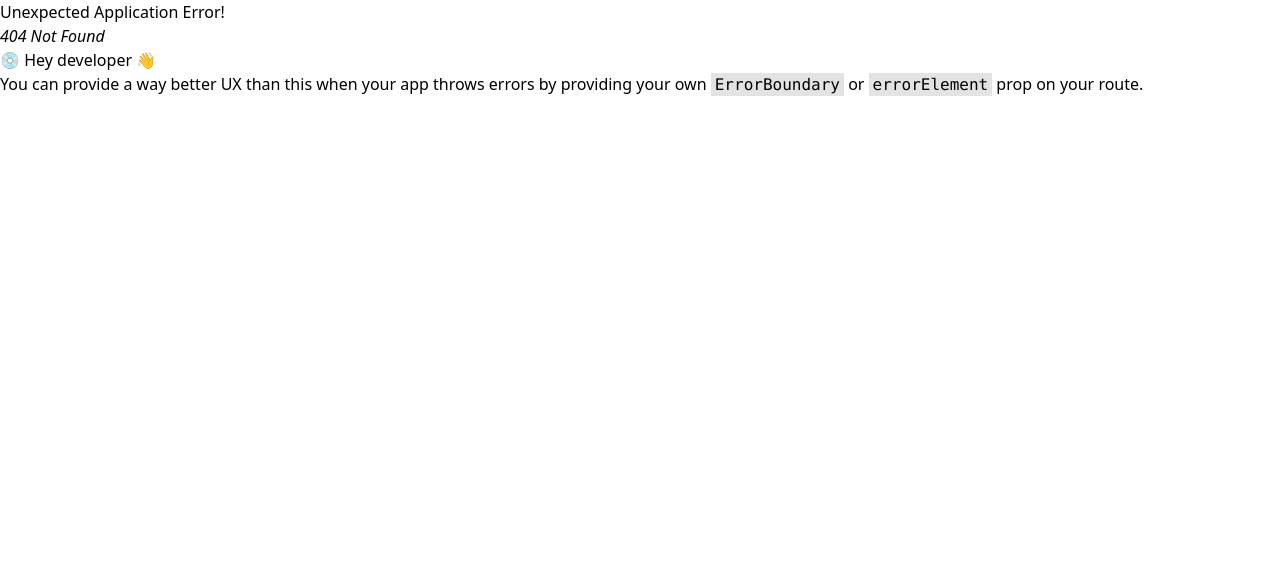
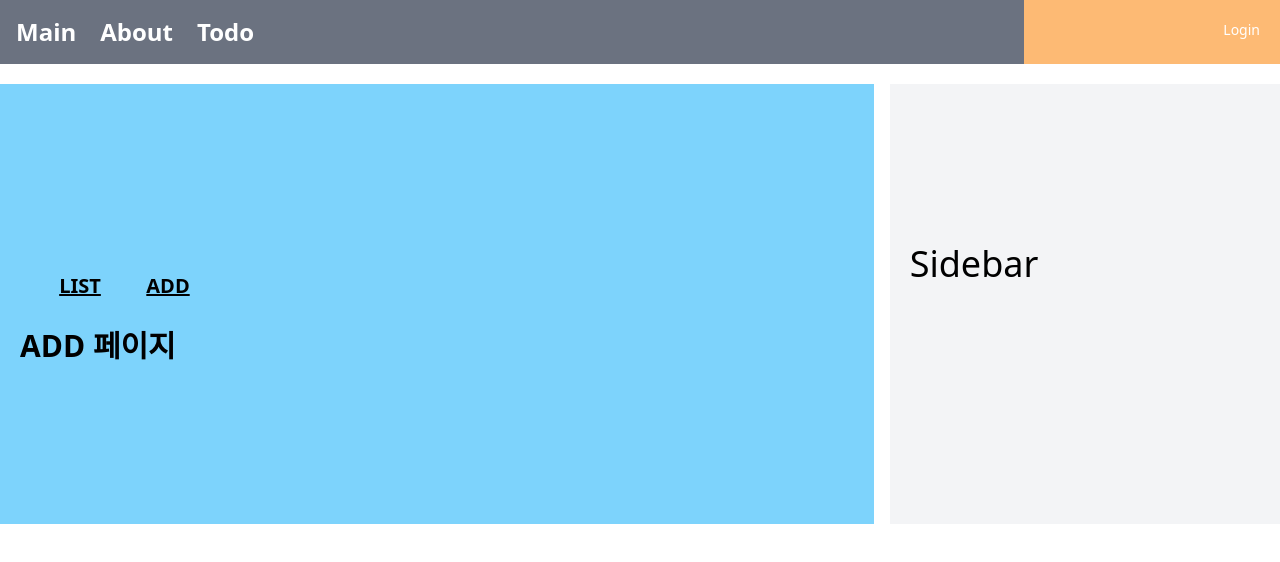
Before and after one commit to seedevk8s/mall, a React (Create React App) app: page /todo/add in a window 1280 px wide. Before the commit this address had no page. Shown: the top 562 px of the page. Built offline with nearby package versions, Linux system fonts and the light colour scheme.

Commit message:
useSearchParams 와 useNavigate 추가하기

```diff
--- /dev/null
+++ b/src/pages/todo/AddPage.js
@@ -0,0 +1,11 @@
+import React from "react";
+
+function AddPage(page) {
+    return (
+        <div className="text-3xl font-extrabold">
+            ADD 페이지
+        </div>
+    );
+}
+
+export default AddPage;
--- a/src/pages/todo/IndexPage.js
+++ b/src/pages/todo/IndexPage.js
@@ -1,13 +1,27 @@
-import React from "react";
+import React, { useCallback } from "react";
 import BasicLayout from "../../layouts/BasicLayout";
-import { Outlet } from "react-router-dom";
+import { Outlet, useNavigate } from "react-router-dom";
 
 function IndexPage(props) {
+
+    const navigate = useNavigate();
+
+    const handleClickList = useCallback(() => {
+        navigate({pathname: 'list'})
+    }, []);
+
+    const handleClickAdd = useCallback(() => {
+        navigate({pathname: 'add'})
+    }, []);
+
+
     return (
         <BasicLayout>
             <div className="w-full flex m-2 p-2">
-                <div className="text-xl m-1 p-2  w-20 font-extrabold text-center underline">LIST</div>
-                <div className="text-xl m-1 p-2  w-20 font-extrabold text-center underline">ADD</div>
+                <div className="text-xl m-1 p-2  w-20 font-extrabold text-center underline"
+                    onClick={handleClickList}>LIST</div>
+                <div className="text-xl m-1 p-2  w-20 font-extrabold text-center underline"
+                    onClick={handleClickAdd}>ADD</div>
             </div>
             <div className="flex flex-wrap w-full">
                 <Outlet />
@@ -17,3 +31,33 @@ function IndexPage(props) {
 }
 
 export default IndexPage;
+
+/*
+두 개의 handleClick 함수가 정의되어 있습니다. 각각은 React의 useCallback 훅을 사용하여 메모이제이션된 콜백 함수를 생성합니다. 이 함수들은 navigate 함수를 사용하여 사용자를 다른 경로로 이동시킵니다.
+
+handleClickList 함수:
+
+navigate({pathname: 'list'}): 이 함수는 사용자를 'list'라는 경로로 이동시킵니다.
+useCallback의 두 번째 인자인 배열([])이 비어 있기 때문에, 이 콜백 함수는 컴포넌트가 렌더링될 때 단 한 번만 생성되고, 그 후 재생성되지 않습니다.
+handleClickAdd 함수:
+
+navigate({pathname: 'add'}): 이 함수는 사용자를 'add'라는 경로로 이동시킵니다.
+이 함수도 마찬가지로 빈 배열을 두 번째 인자로 사용하여 컴포넌트 렌더링 시 한 번만 생성됩니다.
+요약하면, 이 코드는 사용자가 'List' 버튼과 'Add' 버튼을 클릭했을 때 각각 'list' 페이지와 'add' 페이지로 라우팅을 처리하는 데 사용됩니다.
+*/
+
+/*
+    const handleClickAdd = useCallback(() => {
+        navigate({pathname: 'add'})
+    }, []);    <----- 두번째 인수 []가 빈 배열인 이유는, 이 콜백 함수가 컴포넌트가 렌더링될 때 단 한 번만 생성되고, 그 후 재생성되지 않도록 하기 위함입니다.
+간단히 말해, useCallback을 사용하여 콜백 함수의 재생성을 제어함으로써, 애플리케이션의 성능을 향상시키고, 불필요한 연산을 줄일 수 있습니다.
+*/
+
+/*
+
+"메모이제이션"은 계산 결과를 메모리에 저장해두었다가 필요할 때 다시 계산하는 대신 저장된 결과를 재사용하는 프로그래밍 기법을 말합니다.
+이 방식은 동일한 계산을 반복해야 할 때 성능을 획기적으로 개선할 수 있습니다. 특히, 복잡하고 시간이 많이 소요되는 계산 작업에서 유용하게 사용됩니다.
+
+React에서는 useMemo와 useCallback과 같은 훅을 통해 컴포넌트 렌더링 과정에서의 불필요한 계산을 줄여 성능을 최적화할 수 있도록 지원합니다.
+useMemo는 계산된 값을, useCallback은 함수 자체를 메모이제이션하여, 컴포넌트가 불필요하게 자주 업데이트되는 것을 방지합니다.
+*/
--- a/src/router/todoRouter.js
+++ b/src/router/todoRouter.js
@@ -5,6 +5,8 @@ const Loading = <div className={'bg-red-700'}>Loading...</div>;
 
 const TodoList = lazy(() => import("../pages/todo/ListPage"));
 const TodoRead = lazy(() => import("../pages/todo/ReadPage"));
+const TodoAdd = lazy(() => import("../pages/todo/AddPage"));
+
 
 const todoRouter = () => {
     return [
@@ -19,7 +21,11 @@ const todoRouter = () => {
         {
             path: 'read/:tno',
             element: <Suspense fallback={Loading}><TodoRead /></Suspense>
-        }
+        },
+        {
+            path: 'add',
+            element: <Suspense fallback={Loading}><TodoAdd /></Suspense>
+        },
     ]
 }
 
```
